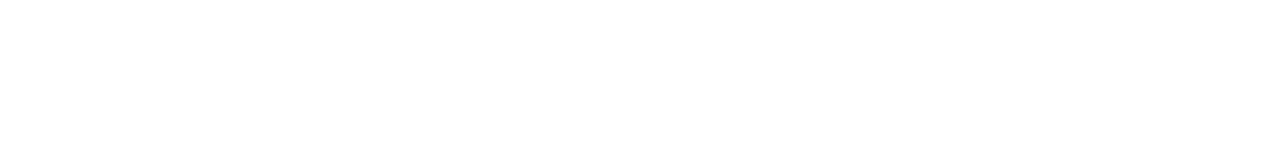
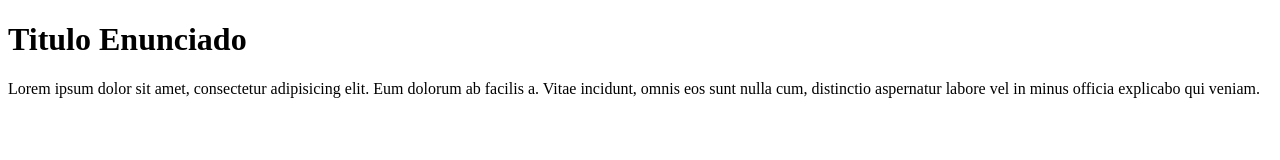
Before and after one commit to d4viids/Actividad_Git, a plain HTML site: page index.html in a window 1280 px wide. Drawn offline with Linux system fonts and the light colour scheme.

Commit message:
Actualizacion html

```diff
--- a/index.html
+++ b/index.html
@@ -3,9 +3,12 @@
 <head>
     <meta charset="UTF-8">
     <meta name="viewport" content="width=device-width, initial-scale=1.0">
-    <title>Document</title>
+    <title>Nueva pagina</title>
 </head>
 <body>
-
+    <h1>Titulo Enunciado</h1>
+    <p>Lorem ipsum dolor sit amet, consectetur adipisicing elit.
+    Eum dolorum ab facilis a. Vitae incidunt, omnis eos sunt nulla cum,
+    distinctio aspernatur labore vel in minus officia explicabo qui veniam.</p>
 </body>
 </html>
```
